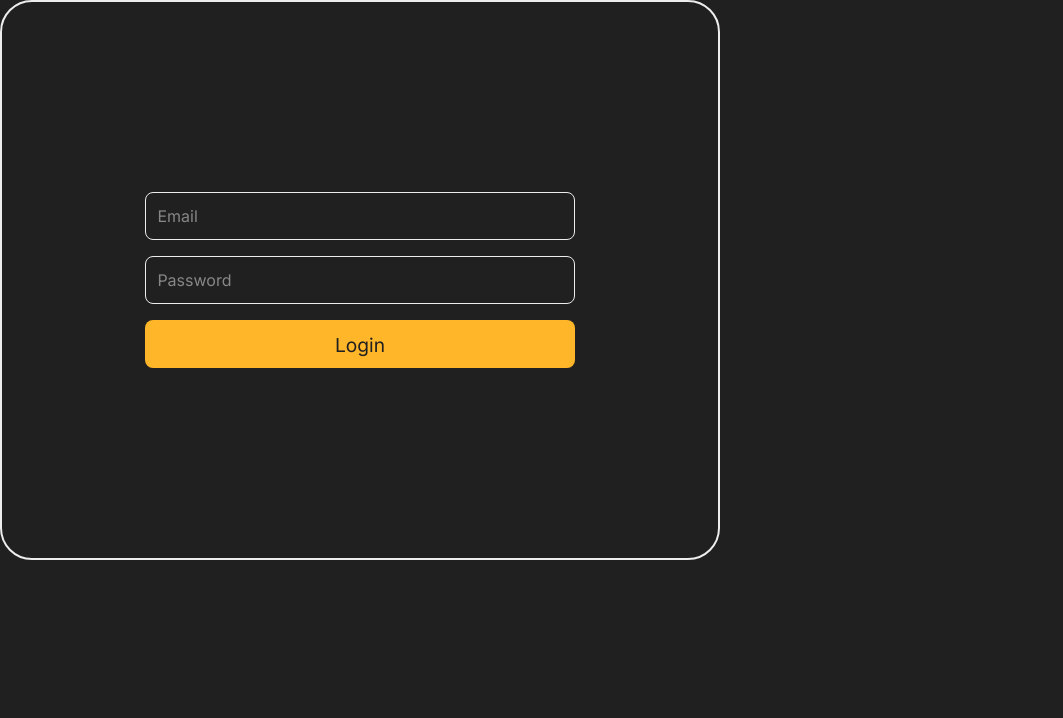
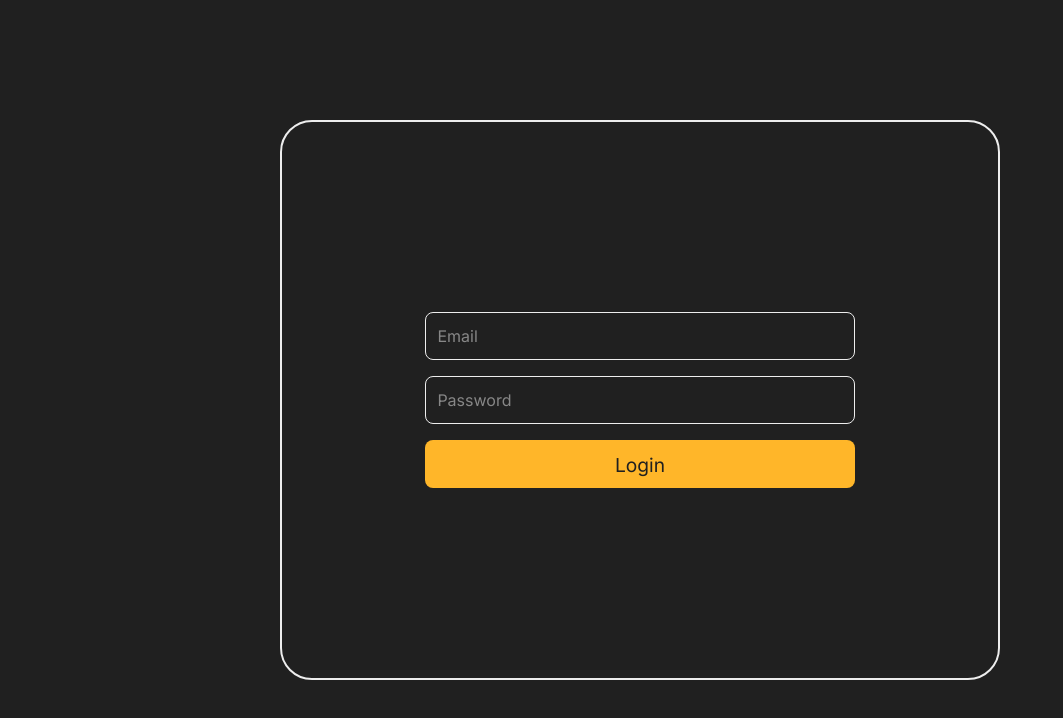
Before and after one commit to FlexCodeRashing/flex-code-frontend, a Next.js app: page /login in a window 1280 px wide. Shown: the top 718 px of the page, without its empty margins (0-1063 px from the left). Built offline with nearby package versions, Linux system fonts and the light colour scheme.

Commit message:
Add AppLayout module

```diff
--- a/src/app/page.tsx
+++ b/src/app/page.tsx
@@ -1,9 +1,10 @@
 "use server"
 
+import AppLayout from "@/modules/AppLayout/module"
 import React from "react";
 
 export default async function Page() {
-    return <>
+    return <AppLayout>
         Hello world
-    </>
+    </AppLayout>
 }
--- a/src/modules/AppLayout/module.css
+++ b/src/modules/AppLayout/module.css
@@ -0,0 +1,4 @@
+.page-main {
+    width: 100vw;
+    height: 100vh;
+}
--- a/src/modules/AppLayout/module.tsx
+++ b/src/modules/AppLayout/module.tsx
@@ -5,14 +5,15 @@
 import "./module.css"
 
 interface ModuleProps {
-    children?: React.ReactNode
+    children?: React.ReactNode,
+    classes?: string
 }
 
-export default async function Module({ children }: ModuleProps) {
+export default async function Module({ children, classes }: ModuleProps) {
     const fallback: React.ReactNode = <></>
     return <>
         <Header />
-        <main className={"page-main"}>
+        <main className={`page-main ${classes}`}>
             {children ? children : fallback}
         </main>
     </>
```
